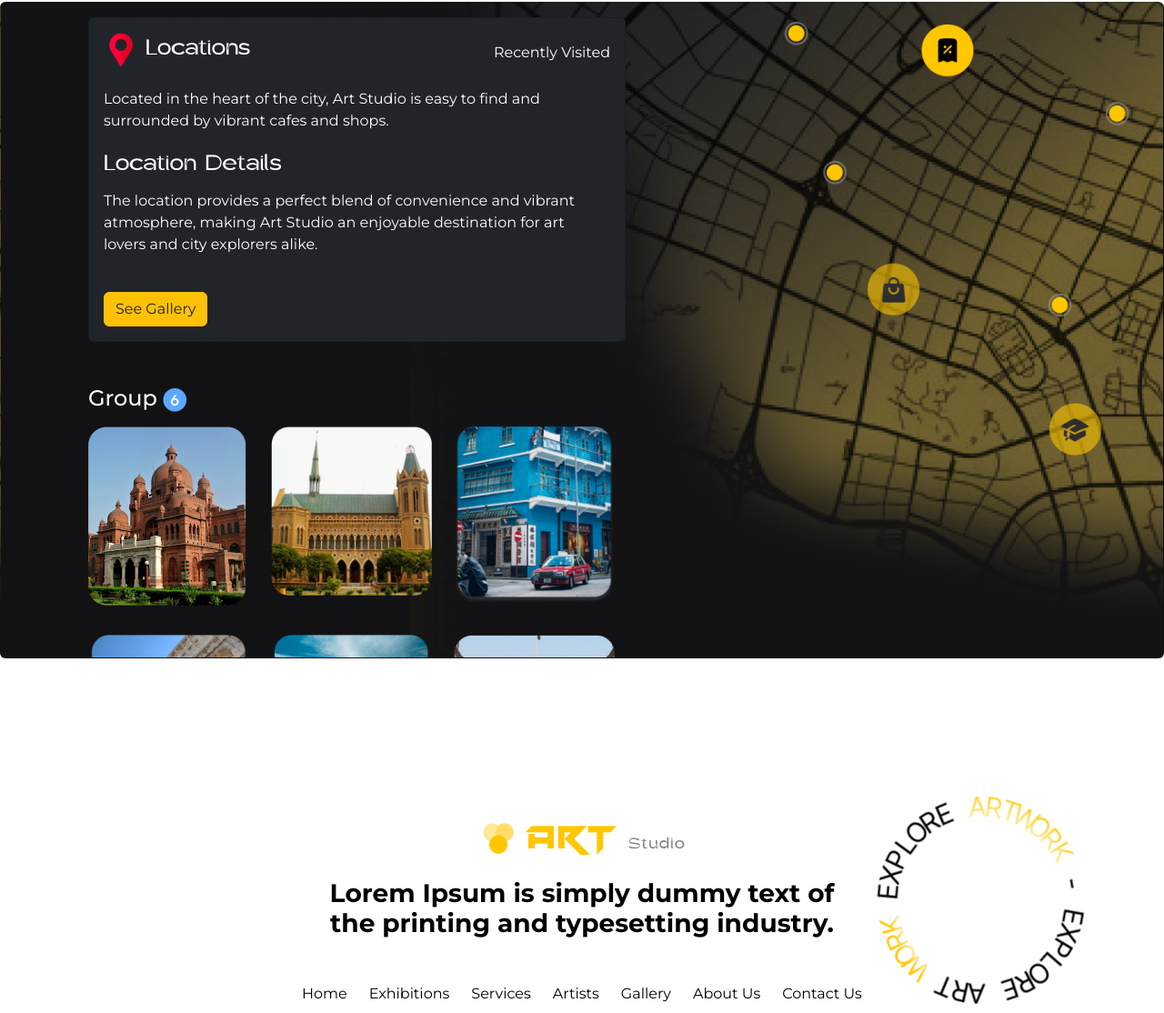
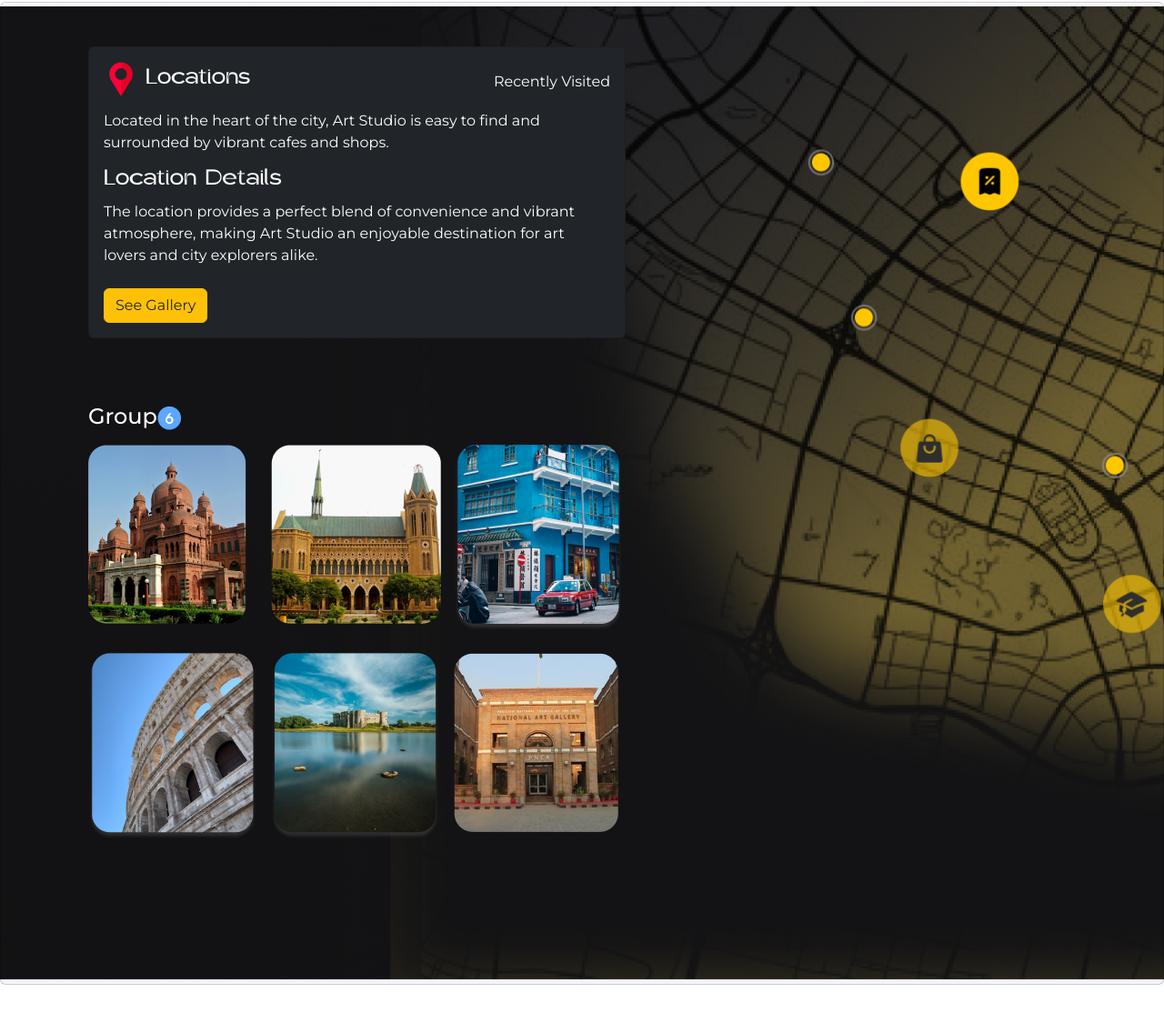
Before and after one commit to GhulamAliAsghar/Art-Studio-Gallery, a plain HTML site: page index.html in a window 1280 px wide. Shown: the part 5380-6494 px from the top of the page at 91% size. Drawn offline with nearby package versions, Linux system fonts and the light colour scheme.

Commit message:
index-home-page

```diff
--- a/css/home.css
+++ b/css/home.css
@@ -153,16 +153,18 @@ h1 {
 
 
 /* art-hiden */
-.hidden-art{
+.hidden-art {
     display: none;
 }
 
 
-@media (max-width: 768px ) {
-    .hidden-art{
+@media (max-width: 768px) {
+    .hidden-art {
         display: flex;
     }
 }
+
+
 
 
 
@@ -202,13 +204,25 @@ h1 {
 
 /* card color */
 
+.location-bg {
+    padding-top: 40%;
+    padding-bottom: 20%;
+    background-image: url('/images/map-bg-card.png');
+    background-size: cover;
+    background-position: center;
+}
+
+@media (max-width : 1280px) {
+    .location-bg {
+        padding-top: 54.30%;
+        padding-bottom: 30%;
+    }
+
+}
+
 .card-color {
     color: #ff6300;
 }
-
-
-
-
 
 
 /* CSS of the footer */
--- a/index.html
+++ b/index.html
@@ -209,28 +209,24 @@
 
 
   <!-- hidden -->
-  <!-- <div class="hidden-art">
-
-    <div>
-      <img class="img-fluid" src="/images/Artwork-img-6.png" alt="Art Image 2">
-    </div>
-
-
-
-   <div class="flex-column">
-    <div class="row">
-      <div class="col-6">
-        <img src="/images/Artwork-img-3.png" alt="">
-      </div>
-      <div class="col-6">
-        <img src="/images/Artwork-img-4.png" alt="">
-      </div>
+  <div class="container">
+    <div class="hidden-art">
+      <div><img class="img-fluid" src="/images/Artwork-img-6.png" alt=""></div>
     </div>
   </div>
 
+  <div class="container">
+    <div class="hidden-art gap-2 mt-2">
+      <img class="img-fluid w-50" src="/images/Artwork-img-3.png" alt="">
+      <img class="img-fluid w-50" src="/images/Artwork-img-4.png" alt="">
+    </div>
+  </div>
 
-  </div> -->
-
+  <div class="container ">
+    <div class="hidden-art mt-2 ms-2">
+      <img class="img-fluid w-100" src="/images/Artwork-img-9.png" alt="">
+    </div>
+  </div>
 
 
   <!-- Services -->
@@ -337,136 +333,62 @@
 
 
   <!-- Map -->
-  <!-- <img class="position-relative w-100" src="/images/bg-of-map-card.png" alt=""> -->
-
-  <!-- <div style="margin-top: 10% ;" class="bg-location img-fluid">
-
-    <div style="padding-top: 5% ;" class="">
-      <div  class="card-custom py-3 px-5 w-50 mb-4 bg-dark text-white">
-        <div class="d-flex justify-content-between  align-items-center mb-3">
-          <h5 class="d-flex align-items-center mb-0">
-            <span class="mr-2" style="color: #ff3366;">&#128205;</span>
-            Locations
-          </h5>
-          <span>Recently Visited</span>
-        </div>
-        <p>Located in the heart of the city, Art Studio is easy to find and surrounded by vibrant cafes and shops.</p>
-        <h6 class="font-weight-bold">Location Details</h6>
-        <p>The location provides a perfect blend of convenience and vibrant atmosphere, making Art Studio an enjoyable
-          destination for art lovers and city explorers alike.</p>
-        <a href="#" class="btn btn-warning font-weight-bold text-dark">See Gallery</a>
-      </div>
-   -->
-  <!-- <div>
-        <div class="d-flex">
-          <img src="/images/img-1-location.png" alt="">
-          <img src="/images/img-2-location.png" alt="">
-          <img src="/images/img-3-location.png" alt="">
-        </div>
-        <div class="d-flex">
-          <img src="/images/img-4-location.png" alt="">
-          <img src="/images/img-5-location.png" alt="">
-          <img src="/images/img-6-location.png" alt="">
-        </div>
-      </div>
-    </div>
-  </div> -->
-
-  <!-- <div class="my-5">
-    <div class=" card text-white position-relative overflow-hidden"
-      style="padding-top: 56.25%; background-image: url('/images/map-bg-card.png'); background-size: cover; background-position: center;"> -->
-  <!-- Inner Card Content -->
-  <!-- <div class="position-absolute top-0 start-0 d-flex px-3 ">
-        <div class="row ">
-          <div class="col-12 col-md-6 card-custom py-3 px-3 px-md-5 bg-dark text-white">
-            <div class="d-flex justify-content-between align-items-center mb-3">
-              <h5 class="d-flex align-items-center mb-0">
-                <span class="mr-2" style="color: #ff3366;">&#128205;</span> <!-- Pin icon -->
-  <!-- Locations
-              </h5>
-              <span class="d-none d-sm-block">Recently Visited</span>
-            </div>
-            <p>Located in the heart of the city, Art Studio is easy to find and surrounded by vibrant cafes and shops.
-            </p>
-            <h6 class="font-weight-bold">Location Details</h6>
-            <p>The location provides a perfect blend of convenience and vibrant atmosphere, making Art Studio an
-              enjoyable
-              destination for art lovers and city explorers alike.</p>
-            <a href="#" class="btn btn-warning font-weight-bold text-dark">See Gallery</a>
-          </div>
-        </div>
-      </div>
-    </div>
-  </div>
- -->
 
 
 
+  <div>
+    <div class="card text-white position-relative overflow-hidden location-bg">
+      <div class="position-absolute top-0 start-0 w-100 h-25 d-flex flex-column align-items-start">
+        <div class="ms-3 ms-md-5 ps-2 ps-md-5">
 
 
-
-
-  <div class="my-5">
-    <div class="card text-white position-relative overflow-hidden" style="padding-top: 56.25%; background-image: url('/images/map-bg-card.png'); background-size: cover; background-position: center;">
-      <!-- Inner Card Content with Container -->
-      <div class="position-absolute top-0 start-0 w-100 h-25 d-flex flex-column align-items-start">
-        <div class="ms-3 ms-md-5 ps-2 ps-md-5">
-          <!-- <div class="row">
-            <div class="col-12 col-md-6 card-custom py-4 px-3 px-md-5 bg-dark text-white rounded-4 mt-4 mt-md-5">
-              <div class="d-flex justify-content-between align-items-center mb-3">
+          <div class="card w-50 bg-dark text-white mt-5 text-map">
+            <div class="card-body card-width">
+              <div class="d-flex justify-content-between align-items-center mb-2">
                 <h5 class="d-flex align-items-center text">
                   <span class="me-2"><img src="/images/icon red loc.png" alt="Location Icon"></span>
                   Locations
                 </h5>
                 <span class="d-none d-sm-block">Recently Visited</span>
               </div>
-              <p>Located in the heart of the city, Art Studio is easy to find and surrounded by vibrant cafes and shops.</p>
-              <h5 class="font-weight-bold text pb-2 mt-4">Location Details</h5>
-              <p>The location provides a perfect blend of convenience and vibrant atmosphere, making Art Studio an enjoyable destination for art lovers and city explorers alike.</p>
-              <a href="#" class="btn btn-warning font-weight-bold text-dark mt-4">See Gallery</a>
-            </div>
-          </div> -->
-
-          <div class="card w-50 bg-dark text-white mt-3">
-            <div class="card-body">
-              <div class="d-flex justify-content-between align-items-center mb-3">
-                <h5 class="d-flex align-items-center text">
-                  <span class="me-2"><img src="/images/icon red loc.png" alt="Location Icon"></span>
-                  Locations
-                </h5>
-                <span class="d-none d-sm-block">Recently Visited</span>
-              </div>
-              <p>Located in the heart of the city, Art Studio is easy to find and surrounded by vibrant cafes and shops.</p>
-              <h5 class="font-weight-bold text pb-2 mt-4">Location Details</h5>
-              <p>The location provides a perfect blend of convenience and vibrant atmosphere, making Art Studio an enjoyable destination for art lovers and city explorers alike.</p>
-              <a href="#" class="btn btn-warning font-weight-bold text-dark mt-4">See Gallery</a>
+              <p>Located in the heart of the city, Art Studio is easy to find and surrounded by vibrant cafes and shops.
+              </p>
+              <h5 class="font-weight-bold text pb-1 mt-2 d-none d-lg-flex d-md-flex">Location Details</h5>
+              <p class="d-none d-lg-flex d-md-flex">The location provides a perfect blend of convenience and vibrant
+                atmosphere, making Art Studio an
+                enjoyable destination for art lovers and city explorers alike.</p>
+              <a href="#" class="btn btn-warning font-weight-bold text-dark mt-2">See Gallery</a>
             </div>
           </div>
 
           <!-- Group section with images -->
-          <div class="mt-4 mt-md-5">
-            <h4>Group <span><img src="/images/group-no.png" alt="Group Number Icon"></span></h4>
+          <div class="">
+            <div class="mt-4 pt-5">
+              <h4 class="d-none d-lg-flex">Group <span>
+                  <img src="/images/group-no.png" alt="Group Number Icon"></span></h4>
               <div>
                 <div class="row mt-3">
                   <div class="col-md-2">
-                  <img src="/images/img-1-location.png" alt="Image 1" class="img-fluid rounded mb-2">
+                    <img class="width-imgs" src="/images/img-1-location.png" alt="Image 1" class="img-fluid ">
                   </div>
                   <div class="col-md-2">
-                  <img src="/images/img-2-location.png" alt="Image 2" class="img-fluid rounded mb-2">
+                    <img class="width-imgs" src="/images/img-2-location.png" alt="Image 2" class="img-fluid ">
                   </div>
                   <div class="col-md-2">
-                  <img src="/images/img-3-location.png" alt="Image 3" class="img-fluid rounded mb-2">
+                    <img class="width-imgs" src="/images/img-3-location.png" alt="Image 3" class="img-fluid ">
                   </div>
                 </div>
                 <div class="row mt-4">
                   <div class="col-md-2">
-                  <img src="/images/img-4-location.png" alt="Image 4" class="img-fluid rounded mb-2">
+                    <img class="width-imgs" src="/images/img-4-location.png" alt="Image 4" class="img-fluid">
                   </div>
                   <div class="col-md-2">
-                  <img src="/images/img-5-location.png" alt="Image 5" class="img-fluid rounded mb-2">
+                    <img class="width-imgs" src="/images/img-5-location.png" alt="Image 5" class="img-fluid ">
                   </div>
                   <div class="col-md-2">
-                  <img src="/images/img-6-location.png" alt="Image 6" class="img-fluid rounded mb-2">
+                    <img class="width-imgs" src="/images/img-6-location.png" alt="Image 6"
+                      class="img-fluid rounded mb-2">
+                  </div>
                 </div>
               </div>
             </div>
@@ -492,11 +414,6 @@
       <h3 class="fw-bold mt-4">
         Lorem Ipsum is simply dummy text of <br> the printing and typesetting industry.
       </h3>
-      <span>
-        <!-- <input type="text" placeholder="Enter Email Address"
-          class="py-2 px-3 border border-warning rounded-1 white text-white footer-input w-25">
-        <button type="button" class="btn btn-warning py-2 px-4 fs-6 footer-btn fw-bold">Try Know</button> -->
-      </span>
       <img src="/images/Frame 427318963.png" alt="" class="position-absolute animated-img-white">
       <img src="/images/Frame 427318963 (1).png" alt="" class="position-absolute animated-img-black">
       <div>
```
Lines whose indentation alone changed are shown as unchanged.
